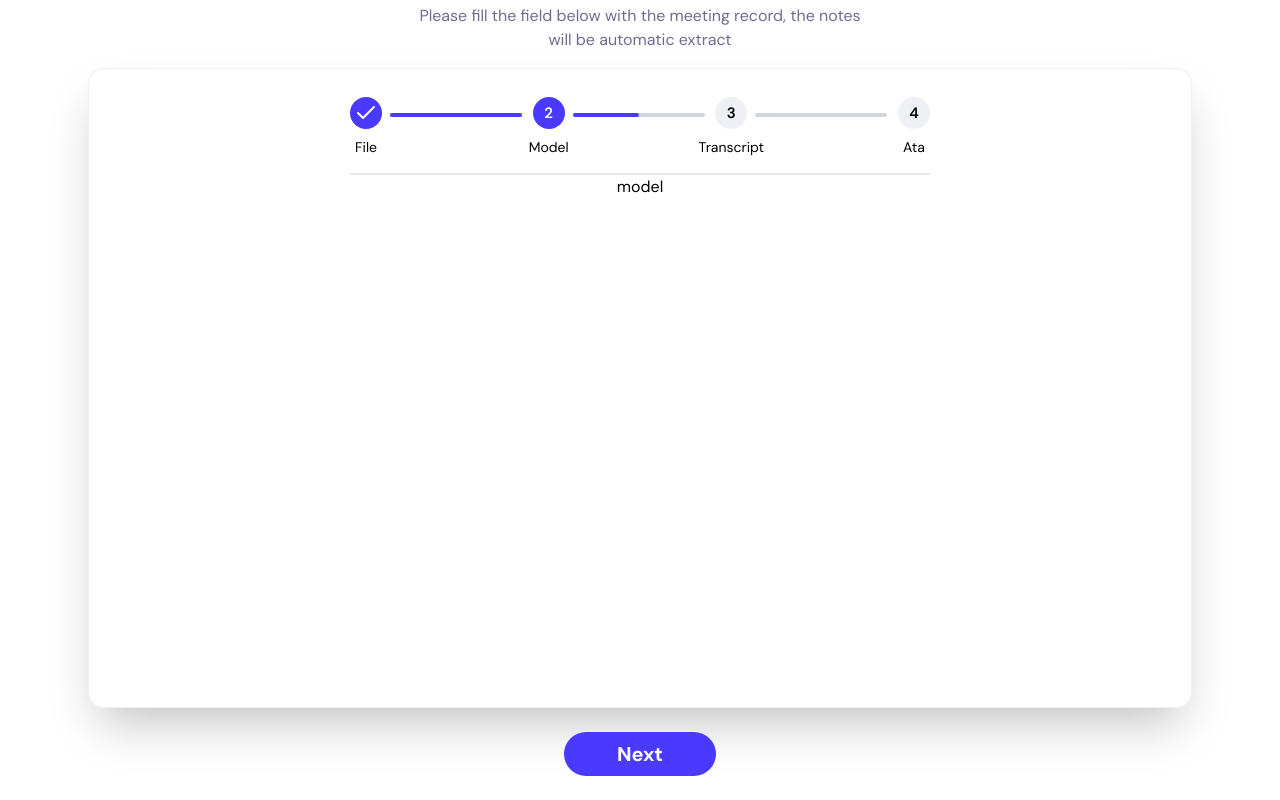
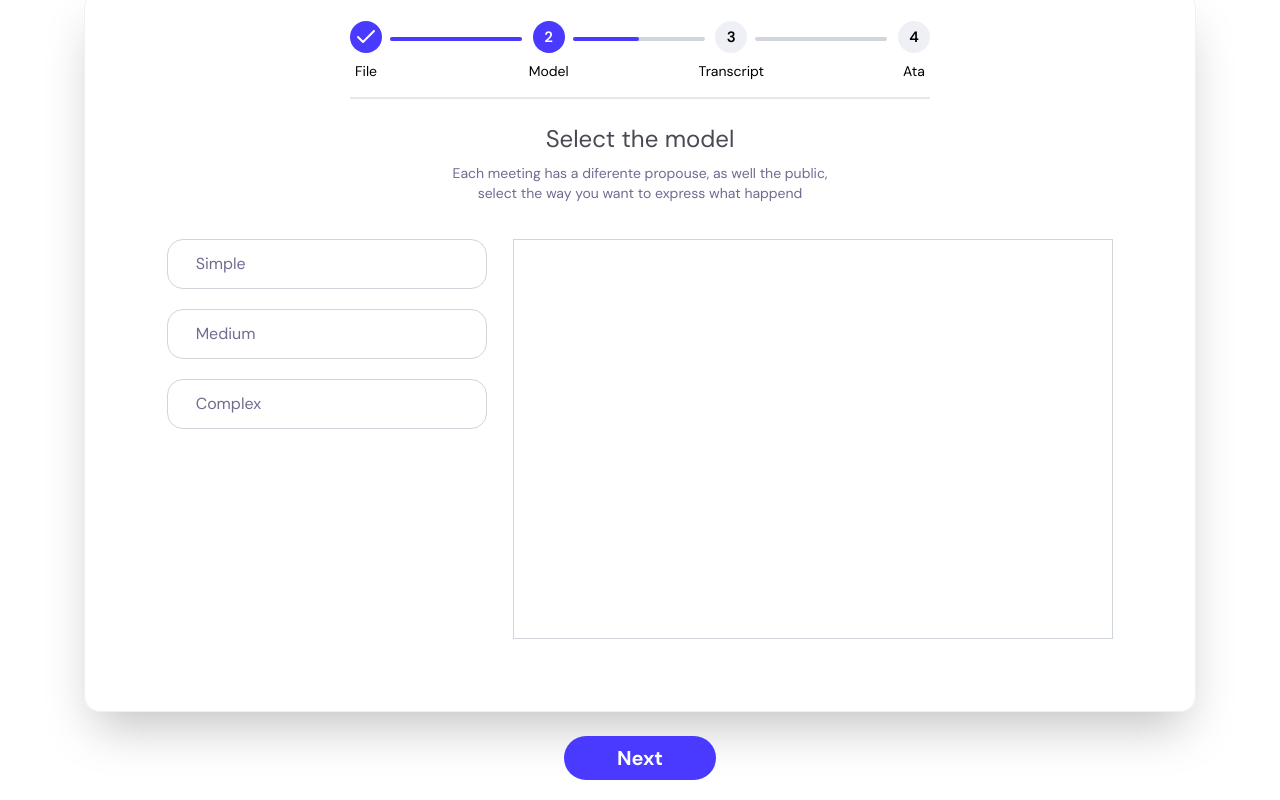
Before and after one commit to RogerPatriota/i-ATA, a React (Vite) app in the folder frontend/: page / in a window 1280 px wide. Both pictures are taken after a click on the button "Next". Shown: the part 200-1000 px from the top of the page. Built offline with nearby package versions, Linux system fonts and the light colour scheme.

Commit message:
core: add model compoment and style

```diff
--- a/frontend/src/App.jsx
+++ b/frontend/src/App.jsx
@@ -1,8 +1,9 @@
-import { Header } from "./components/Header"
-import { ProgressContent } from "./components/ProgressContent"
-import { FileDrop } from "./components/FileDrop"
 import { useState } from "react"
-import { Button } from "./components/Button"
+import Header from "./components/Header"
+import ProgressContent  from "./components/ProgressContent"
+import FileDrop  from "./components/FileDrop"
+import Button from "./components/Button"
+import Model from "./components/Model"
 
 
 export function App() {
@@ -16,7 +17,7 @@ export function App() {
     {
         number: 2,
         label: 'Model',
-        component: 'model'
+        component: <Model />
     },
     {
         number: 3,
@@ -41,9 +42,9 @@ export function App() {
   return (
     <div>
       <Header />
-      <div className="flex flex-col items-center justify-center p-6 w-6xl m-auto">
-        <h1 className=" text-4xl text-[#170F49] m-5 mt-0 font-semibold">Generete your meetings notes</h1>
-        <p className="text-base text-center text-[#6F6C90]">Please fill the field below with the meeting record, the notes <br/>will be automatic extract</p>
+      <div className="flex flex-col items-center justify-center p-5 w-6xl m-auto">
+        <h1 className=" text-4xl text-[#170F49] m-5 font-semibold">Generete your meetings notes</h1>
+        {/* <p className="text-base text-center text-[#6F6C90]">Please fill the field below with the meeting record, the notes <br/>will be automatic extract</p> */}
         <ProgressContent steps={steps} currentStep={currentStep} onChangeTab={changeTab}/>
 
         <Button onChangeTab={changeTab}/>
--- a/frontend/src/components/FileDrop.jsx
+++ b/frontend/src/components/FileDrop.jsx
@@ -6,14 +6,14 @@ export function FileDrop () {
     const [filename, setFilename] = useState()
 
     return (
-        <div className="w-180 mt-7 flex flex-col items-center gap-4  font-liter">
+        <div className="w-180 mt-6 flex flex-col items-center gap-3">
             <h3 className="text-2xl text-[#494853] ">Meeting record</h3>
             <p className="text-[#6F6C90] text-sm text-center">Please fill the field below with the meeting record, the notes will be automatic extract</p>
 
             <form action="" method="post"
-            encType="multipart/form-data" className="flex items-center justify-center">
+            encType="multipart/form-data" className="flex items-center justify-center mt-6">
 
-                <div className="relative overflow-hidden h-90 pl-5 border-dashed border-3 bg-gray-50 hover:bg-gray-100 border-[#4A3AFF]
+                <div className="relative overflow-hidden h-100 pl-5 border-dashed border-3 bg-gray-50 hover:bg-gray-100 border-[#4A3AFF]
                     flex flex-col justify-center items-center gap-3 rounded-xl cursor-pointer">
                     {filename && (
                         <div className="absolute top-24 w-120 py-3 flex items-center gap-3 text-lg border-1 border-[#EFF0F6] rounded-md shadow-2xl">
@@ -23,7 +23,7 @@ export function FileDrop () {
                     )}
                     <label
                         htmlFor="meeting-file"
-                        className={`w-180 h-90 flex justify-center items-center gap-3 cursor-pointer
+                        className={`w-180 h-100 flex justify-center items-center gap-3 cursor-pointer transition-all duration-300 ease-in-out
                         ${filename ? 'pt-20' : ''}`}>
                             <span className="font-semibold text-lg font-sans">Drop the file</span>
                             or
--- a/frontend/src/components/Header.jsx
+++ b/frontend/src/components/Header.jsx
@@ -1,7 +1,7 @@
 import { GalleryHorizontalEnd } from "lucide-react"
 
 export function Header() {
-    return <div className="w-auto h-16 mt-10 ml-25 p-10 flex flex-row items-center gap-2" >
+    return <div className="w-auto h-10 mt-5 ml-25 p-7 flex flex-row items-center gap-2" >
         <GalleryHorizontalEnd size={40} color="#4A3AFF" strokeWidth={2.25} className="pb-0.5"/>
         <div className="flex items-center">
             <h1 className="font-bold italic text-4xl text-[#4A3AFF]">I</h1>
--- /dev/null
+++ b/frontend/src/components/Model.jsx
@@ -0,0 +1,20 @@
+export function Model() {
+    return (
+        <div className="w-250 flex flex-col justify-center items-center mt-6 gap-2">
+            <h3 className="text-2xl text-[#494853]">Select the model</h3>
+            <p className="text-[#6F6C90] text-sm text-center">Each meeting has a diferente propouse, as well the public, <br></br>select the way you want to express what happend</p>
+
+            <div className="w-250 mt-7 flex flex-row justify-evenly">
+                <div className="w-80 flex flex-col gap-5 items-start">
+                    <button className="w-full px-7 py-3 rounded-2xl border-1 border-gray-300 text-left text-[#6F6C90] text-base hover:border-gray-500">Simple</button>
+                    <button className="w-full px-7 py-3 rounded-2xl border-1 border-gray-300 text-left text-[#6F6C90] text-base hover:border-gray-500">Medium</button>
+                    <button className="w-full px-7 py-3 rounded-2xl border-1 border-gray-300 text-left text-[#6F6C90] text-base hover:border-gray-500">Complex</button>
+                </div>
+                <div className="w-150 h-100 border-1 border-gray-300"></div>
+            </div>
+
+        </div>
+    )
+}
+
+export default Model
--- a/frontend/src/components/ProgressContent.jsx
+++ b/frontend/src/components/ProgressContent.jsx
@@ -5,7 +5,7 @@ import { useState } from "react"
 export function ProgressContent(props) {
 
     return (
-        <div className="m-4 border-1 border-[#EFF0F6] shadow-2xl rounded-2xl w-[100%] h-160 flex flex-col items-center">
+        <div className="m-4 border-1 border-[#EFF0F6] shadow-2xl rounded-2xl w-[100%] h-180 flex flex-col items-center">
             <ProgressBar steps={props.steps} currentStep={props.currentStep}/>
             { props.steps[props.currentStep - 1].component}
 
```
